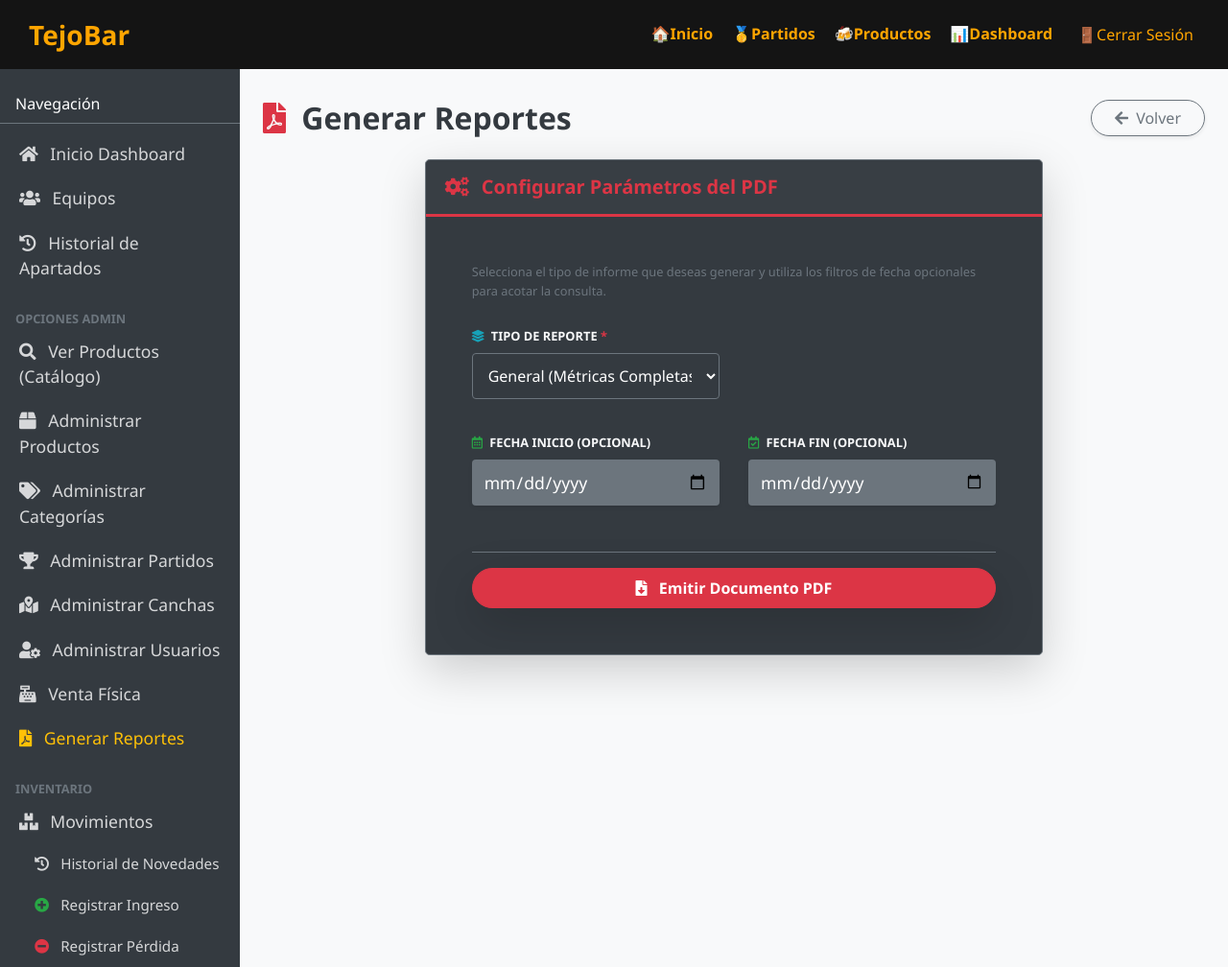
After one commit to Cubo-3/TejoBar-Version-Python, a Django app: page /dashboard/reportes/generar/ in a window 1280 px wide. The commit adds this page. Shown: the whole page at 96% size. Run offline with Django 4.2, Linux system fonts and the light colour scheme; a user stored in the database is signed in; data comes from the database, SQL or seed files in the repository; some libraries are stand-ins or nearby versions.

Commit message:
up generar pdf and fix error timezone

```diff
--- a/django_tejobar/tejobar_app/urls.py
+++ b/django_tejobar/tejobar_app/urls.py
@@ -20,6 +20,7 @@ urlpatterns = [
     path("dashboard/", views.dashboard, name="dashboard"),
     path("dashboard/historial/", views.dashboard_historial, name="dashboard_historial"),
     path("dashboard/reporte-pdf/", views.dashboard_reporte_pdf, name="dashboard_reporte_pdf"),
+    path("dashboard/reportes/generar/", views.generar_reportes, name="generar_reportes"),
     # CRUD básico personas / equipos
     path("personas/", views.persona_list, name="personas_index"),
     path("administracion/productos/", views.admin_product_list, name="admin_productos_index"),
--- a/django_tejobar/tejobar_app/views.py
+++ b/django_tejobar/tejobar_app/views.py
@@ -171,7 +171,6 @@ def apartar_producto(request: HttpRequest, pk: int) -> HttpResponse:
                     messages.error(request, f"Lo sentimos, stock insuficiente. Disponible: {producto.stock} unidades.")
                     return redirect("tejobar_app:productos_show", pk=producto.pk)
 
-                from django.utils import timezone
                 if producto.fecha_vencimiento and producto.fecha_vencimiento < timezone.now().date():
                     messages.error(request, "Este producto está expirado y no puede ser apartado.")
                     return redirect("tejobar_app:productos_show", pk=producto.pk)
@@ -246,7 +245,6 @@ def dashboard(request: HttpRequest) -> HttpResponse:
         pedidos_por_entregar = Historial.objects.filter(estado="por_entregar").select_related("persona", "producto").order_by("fecha_entrega")
 
         from django.db.models import Sum
-        from django.utils import timezone
         from .models import MovimientoInventario
         hoy = timezone.localdate()
         movimientos_hoy = MovimientoInventario.objects.filter(fecha__date=hoy)
@@ -361,7 +359,6 @@ def dashboard_historial(request: HttpRequest) -> HttpResponse:
         apartados_entregados = apartados_entregados.filter(fecha_entrega__gte=fecha_inicio)
     if fecha_fin:
         from datetime import datetime, time
-        from django.utils import timezone
         # Allow same day filtering by extending time to end of day
         try:
             fin_dt = datetime.strptime(fecha_fin, "%Y-%m-%d").date()
@@ -404,7 +401,6 @@ def dashboard_reporte_pdf(request: HttpRequest) -> HttpResponse:
         apartados = apartados.filter(fecha_apartado__gte=fecha_inicio)
 
     from datetime import datetime, time
-    from django.utils import timezone
 
     if fecha_fin:
         try:
@@ -1879,3 +1875,120 @@ def equipo_reinvite_member(request: HttpRequest, pk: int, jugador_pk: int) -> Ht
             messages.error(request, f"Error al reincorporar al jugador: {str(e)}")
 
     return redirect("tejobar_app:equipos_show", pk=equipo.pk)
+
+@login_required
+@admin_required
+def generar_reportes(request: HttpRequest) -> HttpResponse:
+    from .utils import generar_pdf
+    if request.method == "POST":
+        tipo = request.POST.get("tipo")
+        modulo = request.POST.get("modulo")
+        fecha_inicio = request.POST.get("fecha_inicio")
+        fecha_fin = request.POST.get("fecha_fin")
+
+        persona = getattr(request.user, "persona", None)
+        generado_por = persona.nombre if persona else "Administrador"
+
+        # Configurar filtros de fecha
+        from datetime import datetime, time
+        from django.utils import timezone
+        dt_start = None
+        dt_end = None
+        if fecha_inicio:
+            ini_dt = datetime.strptime(fecha_inicio, "%Y-%m-%d").date()
+            dt_start = timezone.make_aware(datetime.combine(ini_dt, time.min))
+        if fecha_fin:
+            try:
+                fin_dt = datetime.strptime(fecha_fin, "%Y-%m-%d").date()
+                dt_end = timezone.make_aware(datetime.combine(fin_dt, time.max))
+            except ValueError:
+                pass
+
+        if tipo == "General":
+            # Repetir lógica de dashboard_reporte_pdf para reusabilidad
+            apartados = Apartado.objects.select_related("persona", "producto").order_by("-fecha_apartado").all()
+            if dt_start:
+                apartados = apartados.filter(fecha_apartado__gte=dt_start)
+            if dt_end:
+                apartados = apartados.filter(fecha_apartado__lte=dt_end)
+
+            from django.db.models import Sum
+            context = {
+                "tipo_reporte": "General",
+                "total_productos": Producto.objects.count(),
+                "productos_bajo_stock": Producto.objects.filter(stock__lt=10).count(),
+                "total_categorias": Categoria.objects.count(),
+                "total_equipos": Equipo.objects.count(),
+                "total_jugadores": Jugador.objects.count(),
+                "total_partidos": Partido.objects.count(),
+                "total_canchas": Cancha.objects.count(),
+                "total_usuarios": User.objects.filter(is_active=True).count(),
+                "apartados": apartados,
+                "fecha_inicio": fecha_inicio or "",
+                "fecha_fin": fecha_fin or "",
+                "generado_por": generado_por,
+            }
+            return generar_pdf(context, "dashboard/reporte_pdf.html", "reporte_general")
+
+        elif tipo == "Especifico":
+            context = {
+                "tipo_reporte": "Especifico",
+                "modulo_nombre": modulo,
+                "fecha_inicio": fecha_inicio or "",
+                "fecha_fin": fecha_fin or "",
+                "generado_por": generado_por,
+            }
+
+            datos = []
+            columnas = []
+
+            if modulo == "Productos":
+                columnas = ["ID", "Nombre", "Precio", "Stock", "Vencimiento"]
+                qs = Producto.objects.all().order_by("nombre")
+                for item in qs:
+                    datos.append([item.pk, item.nombre, f"${item.precio}", item.stock, item.fecha_vencimiento or "N/A"])
+
+            elif modulo == "Categorias":
+                columnas = ["ID", "Nombre", "Estado"]
+                qs = Categoria.objects.all().order_by("nombre")
+                for item in qs:
+                    datos.append([item.pk, item.nombre, "Activa" if item.estado else "Inactiva"])
+
+            elif modulo in ["Ventas", "Perdidas"]:
+                from .models import MovimientoInventario
+                columnas = ["Fecha", "Producto", "Cant", "Motivo", "Usuario"]
+                t_mov = MovimientoInventario.TIPO_VENTA if modulo == "Ventas" else MovimientoInventario.TIPO_PERDIDA
+                qs = MovimientoInventario.objects.filter(tipo_movimiento=t_mov).order_by("-fecha")
+                if dt_start: qs = qs.filter(fecha__gte=dt_start)
+                if dt_end: qs = qs.filter(fecha__lte=dt_end)
+                for item in qs:
+                    u_nombre = item.usuario.username if item.usuario else "Sistema"
+                    datos.append([item.fecha.strftime('%Y-%m-%d %H:%M'), item.producto.nombre, item.cantidad, item.motivo, u_nombre])
+
+            elif modulo == "Partidos":
+                columnas = ["Fecha", "Hora", "Equipos", "Cancha", "Estado"]
+                qs = Partido.objects.all().order_by("-fecha", "-hora")
+                if dt_start: qs = qs.filter(fecha__gte=dt_start)
+                if dt_end: qs = qs.filter(fecha__lte=dt_end)
+                for item in qs:
+                    eqs = f"{item.equipo1.nombre_equipo} vs {item.equipo2.nombre_equipo}"
+                    f_str = item.fecha.strftime('%Y-%m-%d') if hasattr(item.fecha, 'strftime') else str(item.fecha)
+                    h_str = item.hora.strftime('%H:%M') if hasattr(item.hora, 'strftime') else str(item.hora)
+                    cancha_name = str(item.cancha) if item.cancha else "N/A"
+                    datos.append([f_str, h_str, eqs, cancha_name, item.get_estado_display()])
+
+            elif modulo == "Canchas":
+                columnas = ["ID", "Descripción", "Estado", "Precio/Hora"]
+                qs = Cancha.objects.all().order_by("id")
+                for item in qs:
+                    datos.append([item.pk, str(item), "Habilitada" if item.estado else "Deshabilitada", f"${item.precio_por_hora}"])
+
+            else:
+                columnas = ["Aviso"]
+                datos = [["Módulo en desarrollo o no soportado."]]
+
+            context["columnas"] = columnas
+            context["datos"] = datos
+            return generar_pdf(context, "dashboard/reporte_pdf.html", f"reporte_{modulo.lower()}")
+
+    return render(request, "dashboard/generar_reportes.html")
--- a/django_tejobar/templates/dashboard/base.html
+++ b/django_tejobar/templates/dashboard/base.html
@@ -154,6 +154,11 @@
                             <i class="fas fa-cash-register mr-2"></i> Venta Física
                         </a>
                     </li>
+                    <li class="nav-item">
+                        <a href="{% url 'tejobar_app:generar_reportes' %}" class="nav-link text-warning">
+                            <i class="fas fa-file-pdf mr-2"></i> Generar Reportes
+                        </a>
+                    </li>
                     <li class="nav-item mt-3">
                         <span class="px-3 text-uppercase text-secondary small font-weight-bold">Inventario</span>
                     </li>
--- /dev/null
+++ b/django_tejobar/templates/dashboard/generar_reportes.html
@@ -0,0 +1,102 @@
+{% extends 'dashboard/base.html' %}
+{% block title %}Generar Reportes - TejoBar{% endblock %}
+
+{% block content %}
+<div class="d-flex justify-content-between align-items-center mb-4 mt-2">
+    <h2 class="text-dark font-weight-bold mb-0"><i class="fas fa-file-pdf text-danger mr-2"></i> Generar Reportes</h2>
+    <a href="{% url 'tejobar_app:dashboard' %}" class="btn btn-outline-secondary rounded-pill px-4 shadow-sm">
+        <i class="fas fa-arrow-left mr-1"></i> Volver
+    </a>
+</div>
+
+<div class="row justify-content-center">
+    <div class="col-lg-10 col-xl-8">
+        <div class="card bg-dark text-white shadow-lg border-secondary rounded-lg">
+            <div class="card-header border-bottom border-danger py-3" style="background-color: rgba(255,255,255,0.02); border-bottom-width: 3px !important;">
+                <h5 class="mb-0 text-danger font-weight-bold"><i class="fas fa-cogs mr-2"></i> Configurar Parámetros del PDF</h5>
+            </div>
+
+            <div class="card-body p-5">
+                <p class="text-muted small mb-4">Selecciona el tipo de informe que deseas generar y utiliza los filtros de fecha opcionales para acotar la consulta.</p>
+
+                <form action="{% url 'tejobar_app:generar_reportes' %}" method="POST" id="formReportes">
+                    {% csrf_token %}
+
+                    <div class="row">
+                        <!-- Tipo de Reporte -->
+                        <div class="col-md-6">
+                            <div class="form-group mb-4">
+                                <label for="tipo" class="form-label text-light font-weight-bold text-uppercase small">
+                                    <i class="fas fa-layer-group text-info mr-1"></i> Tipo de Reporte <span class="text-danger">*</span>
+                                </label>
+                                <select class="form-control bg-dark border-secondary text-white" id="tipo" name="tipo" style="height: 48px;" required onchange="toggleModulo()">
+                                    <option value="General">General (Métricas Completas)</option>
+                                    <option value="Especifico">Específico (Por Módulo)</option>
+                                </select>
+                            </div>
+                        </div>
+
+                        <!-- Módulo (Oculto por defecto) -->
+                        <div class="col-md-6" id="div-modulo" style="display: none;">
+                            <div class="form-group mb-4">
+                                <label for="modulo" class="form-label text-light font-weight-bold text-uppercase small">
+                                    <i class="fas fa-cube text-warning mr-1"></i> Módulo a Evaluar <span class="text-danger">*</span>
+                                </label>
+                                <select class="form-control bg-dark border-secondary text-white" id="modulo" name="modulo" style="height: 48px;">
+                                    <option value="Productos">Inventario - Productos</option>
+                                    <option value="Categorias">Inventario - Categorías</option>
+                                    <option value="Ventas">Movimientos - Ventas</option>
+                                    <option value="Perdidas">Movimientos - Pérdidas</option>
+                                    <option value="Partidos">Operación - Partidos</option>
+                                    <option value="Canchas">Operación - Canchas</option>
+                                </select>
+                            </div>
+                        </div>
+                    </div>
+
+                    <div class="row mt-2">
+                        <div class="col-md-6">
+                            <div class="form-group mb-4">
+                                <label for="fecha_inicio" class="form-label text-light font-weight-bold text-uppercase small">
+                                    <i class="far fa-calendar-alt text-success mr-1"></i> Fecha Inicio (Opcional)
+                                </label>
+                                <input type="date" class="form-control bg-secondary text-white border-0 shadow-sm" style="padding: 12px; font-size: 1.1rem; height: 48px;" id="fecha_inicio" name="fecha_inicio">
+                            </div>
+                        </div>
+                        <div class="col-md-6">
+                            <div class="form-group mb-4">
+                                <label for="fecha_fin" class="form-label text-light font-weight-bold text-uppercase small">
+                                    <i class="far fa-calendar-check text-success mr-1"></i> Fecha Fin (Opcional)
+                                </label>
+                                <input type="date" class="form-control bg-secondary text-white border-0 shadow-sm" style="padding: 12px; font-size: 1.1rem; height: 48px;" id="fecha_fin" name="fecha_fin">
+                            </div>
+                        </div>
+                    </div>
+
+                    <div class="d-flex justify-content-center mt-4 pt-3 border-top border-secondary">
+                        <button type="submit" class="btn btn-danger font-weight-bold rounded-pill shadow-lg px-5 py-2 w-100">
+                            <i class="fas fa-file-download mr-2"></i> Emitir Documento PDF
+                        </button>
+                    </div>
+                </form>
+            </div>
+        </div>
+    </div>
+</div>
+
+<script>
+function toggleModulo() {
+    const tipo = document.getElementById('tipo').value;
+    const divModulo = document.getElementById('div-modulo');
+    const moduloSelect = document.getElementById('modulo');
+    if (tipo === 'Especifico') {
+        divModulo.style.display = 'block';
+        moduloSelect.required = true;
+    } else {
+        divModulo.style.display = 'none';
+        moduloSelect.required = false;
+        moduloSelect.value = "";
+    }
+}
+</script>
+{% endblock %}
--- a/django_tejobar/templates/dashboard/index.html
+++ b/django_tejobar/templates/dashboard/index.html
@@ -304,12 +304,6 @@
 
 <div class="d-flex justify-content-between align-items-center mt-5 mb-4">
     <h3 class="mb-0 text-dark font-weight-bold"><i class="fas fa-boxes text-primary mr-2"></i> Apartados Recientes</h3>
-    <div>
-        <a href="{% url 'tejobar_app:dashboard_reporte_pdf' %}?fecha_inicio={{ fecha_inicio }}&fecha_fin={{ fecha_fin }}"
-            target="_blank" class="btn btn-outline-danger shadow-sm">
-            <i class="fas fa-file-pdf mr-2"></i> Descargar PDF
-        </a>
-    </div>
 </div>
 
 <div class="card shadow-sm border-0 mb-5">
```
Also changed, not shown: django_tejobar/tejobar_app/utils.py (added, +21 -0 lines), django_tejobar/templates/dashboard/reporte_pdf.html (+33 -1 lines).
